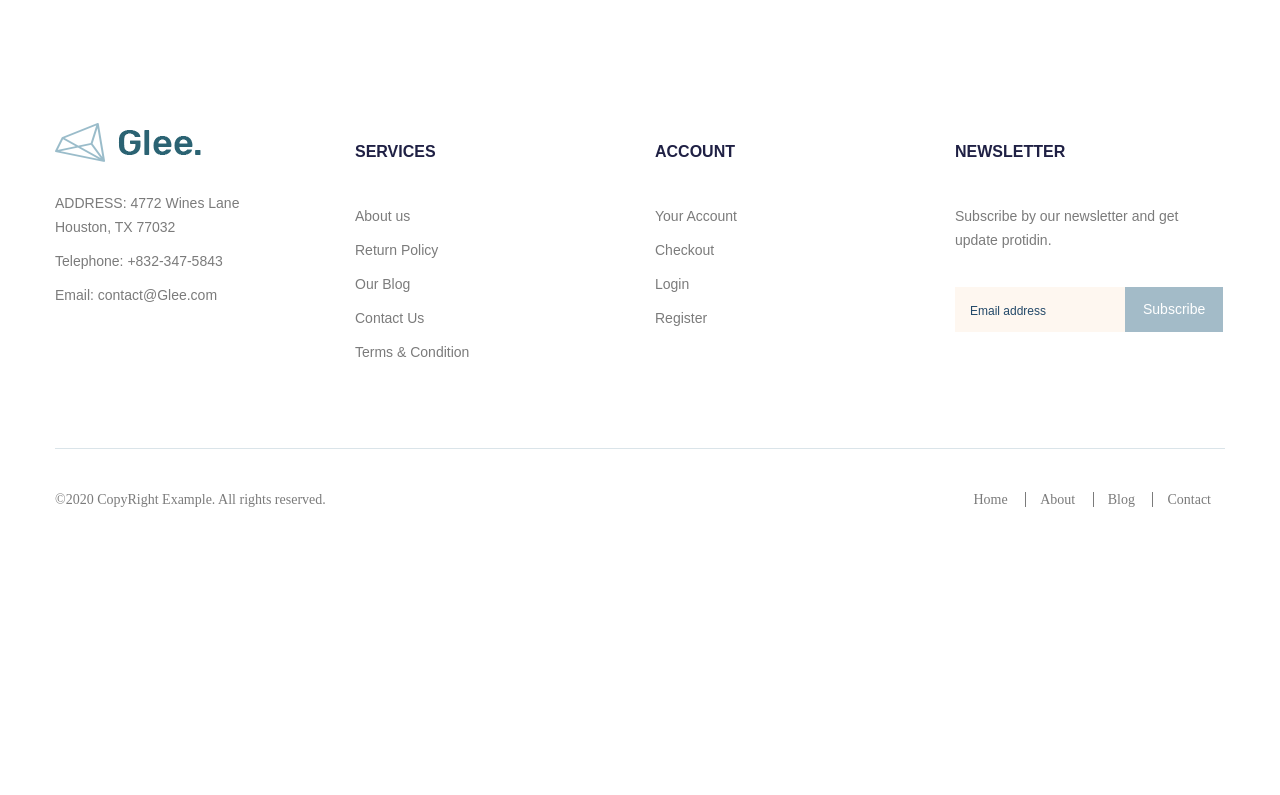
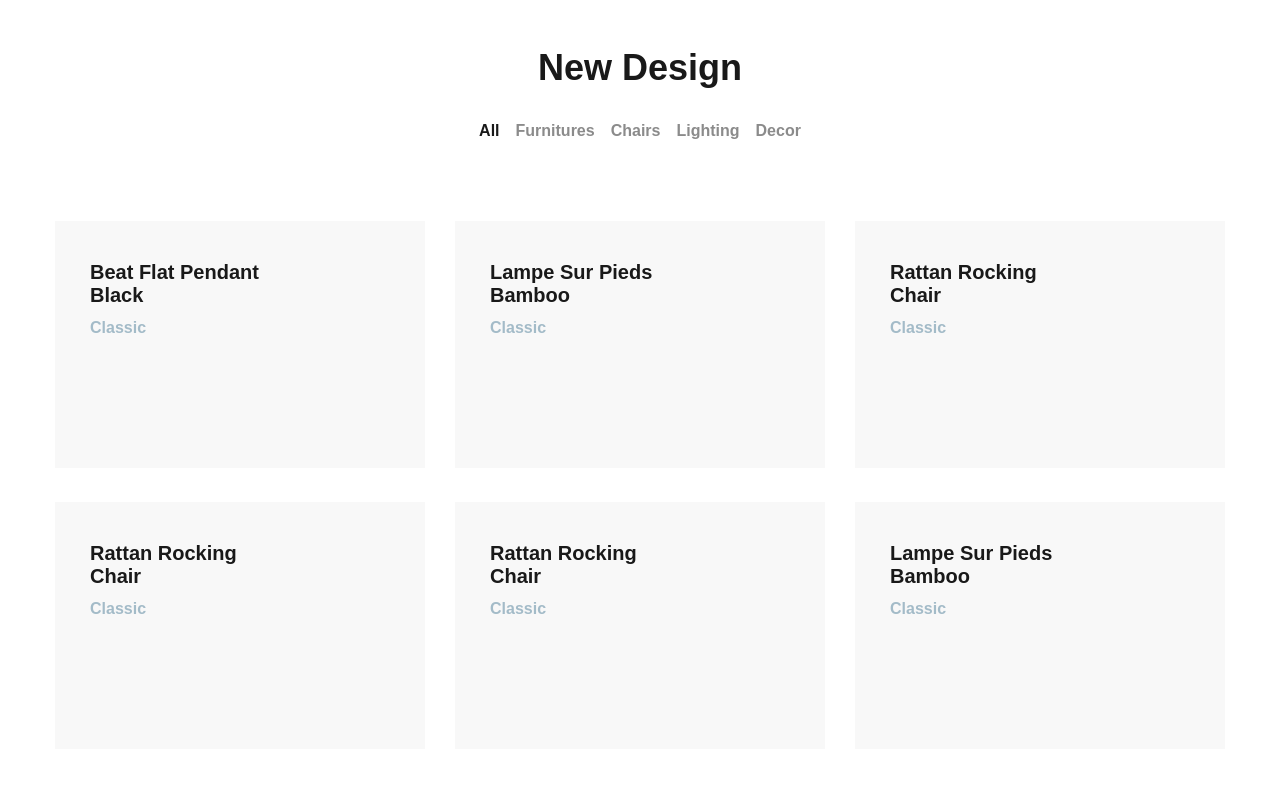
Before and after one commit to OksanaBakuta/glee, a website: page app/index.html in a window 1280 px wide. Shown: the part 2745-3540 px from the top of the page. Before the commit the page ends 3298 px from the top, so only its background shows below. Drawn offline with nearby package versions, Linux system fonts and the light colour scheme; files that its build step writes are made by us from their sources; files whose address does not match are found by name.

Commit message:
added section desing

```diff
--- a/app/index.html
+++ b/app/index.html
@@ -489,6 +489,87 @@
       </div>
     </section>
 
+    <section class="desing">
+      <div class="container">
+        <h3 class="title">
+          New Design
+        </h3>
+        <div class="desind-filter">
+          <button class="filter-btn" data-filter="all">
+            All
+          </button>
+          <button class="filter-btn" data-filter=".dfurnitures">
+            Furnitures
+          </button>
+          <button class="filter-btn" data-filter=".dchairs">
+            Chairs
+          </button>
+          <button class="filter-btn" data-filter=".dlighting">
+            Lighting
+          </button>
+          <button class="filter-btn " data-filter=".ddecor">
+            Decor
+          </button>
+          <div class="desing__items">
+
+            <div class="desing-item mix dfurnitures">
+              <div class="desing-item__title">
+                Beat Flat Pendant
+                Black
+              </div>
+              <p class="desing-item__subtitle">
+                Classic
+              </p>
+            </div>
+            <div class="desing-item mix dlighting">
+              <div class="desing-item__title">
+                Lampe Sur Pieds
+                Bamboo
+              </div>
+              <p class="desing-item__subtitle">
+                Classic
+              </p>
+            </div>
+            <div class="desing-item mix dchairs">
+              <div class="desing-item__title">
+                Rattan Rocking
+                Chair
+              </div>
+              <p class="desing-item__subtitle">
+                Classic
+              </p>
+            </div>
+            <div class="desing-item mix dchairs">
+              <div class="desing-item__title">
+                Rattan Rocking
+                Chair
+              </div>
+              <p class="desing-item__subtitle">
+                Classic
+              </p>
+            </div>
+            <div class="desing-item mix dchairs dlighting">
+              <div class="desing-item__title">
+                Rattan Rocking
+                Chair
+              </div>
+              <p class="desing-item__subtitle">
+                Classic
+              </p>
+            </div>
+            <div class="desing-item mix ddecor">
+              <div class="desing-item__title">
+                Lampe Sur Pieds
+                Bamboo
+              </div>
+              <p class="desing-item__subtitle">
+                Classic
+              </p>
+            </div>
+          </div>
+        </div>
+      </div>
+    </section>
 
   </main>
 
--- a/app/js/main.js
+++ b/app/js/main.js
@@ -9,5 +9,6 @@ $(function(){
   });
 
   var mixer = mixitup('.product-filter__items');
+  var mixer = mixitup('.desing__items');
 
 });
--- a/app/scss/_global.scss
+++ b/app/scss/_global.scss
@@ -41,6 +41,7 @@ body{
   font-size: 16px;
   color: $btn;
   margin-bottom: 80px;
+  transition: all .3s;
   &:hover{
     color: #191919;
   }
--- a/app/scss/style.scss
+++ b/app/scss/style.scss
@@ -435,7 +435,7 @@
 }
 
 .mixitup-control-active{
-  color: #191919;
+  color: $title;
 }
 
 .led{
@@ -502,9 +502,34 @@
   }
 }
 
+.desing{
+  text-align: center;
+  &__items{
+    text-align: left;
+    display: grid;
+    grid-template-columns: repeat(3, 1fr);
+    grid-gap: 34px 30px;
 
+  }
+}
 
-
+.desing-item{
+  background-color: #f8f8f8;
+  padding: 40px 0 35px 35px;
+  min-height: 247px;
+  &__title{
+    @extend %dmsans-700;
+    font-size: 20px;
+    color: $title;
+    margin-bottom: 12px;
+    max-width: 180px;
+  }
+  &__subtitle{
+    @extend %dmsans-700;
+    font-size: 16px;
+    color: #a3bbc8;
+  }
+}
 
 
 
```
Also changed, not shown: app/js/main.min.js.
